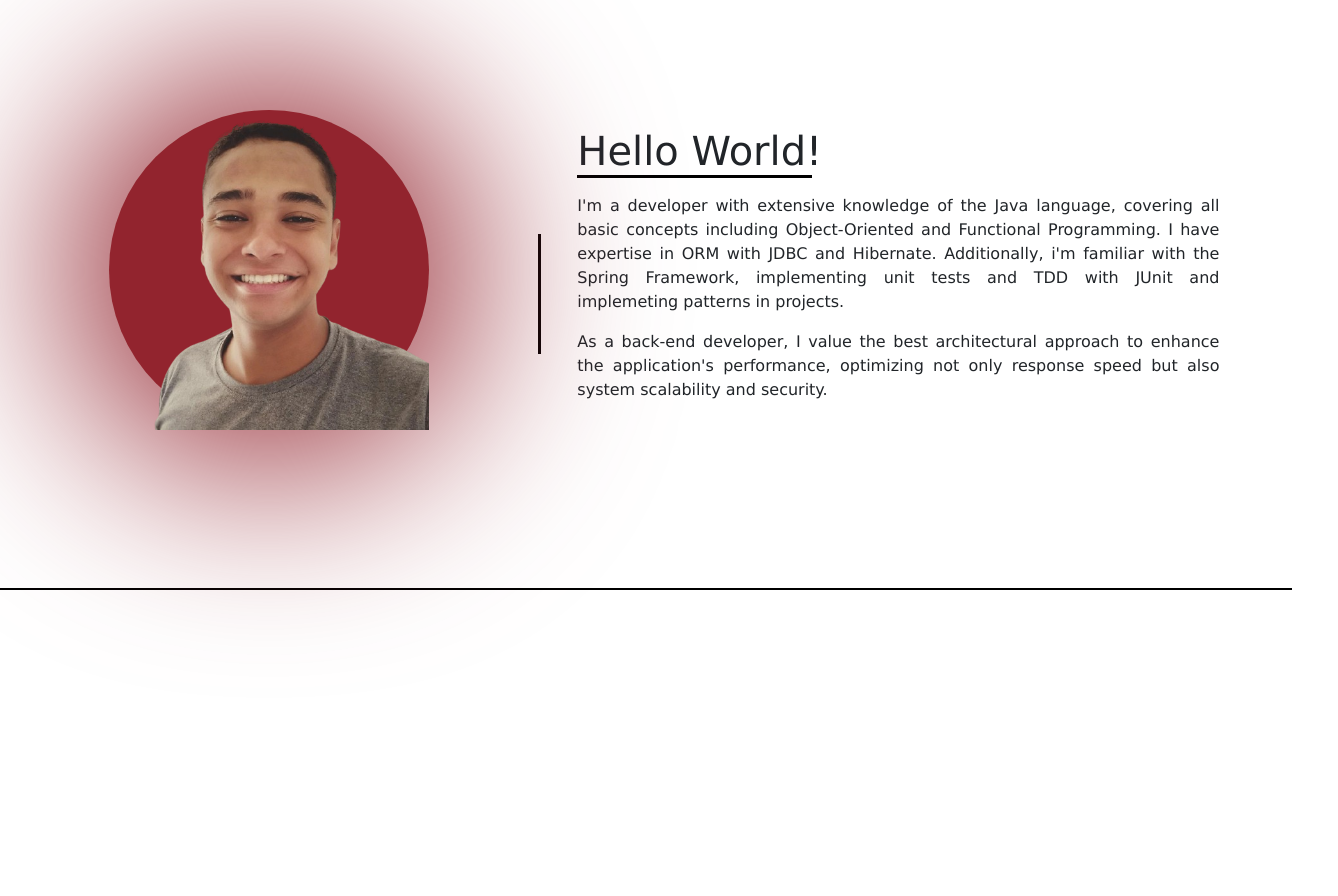
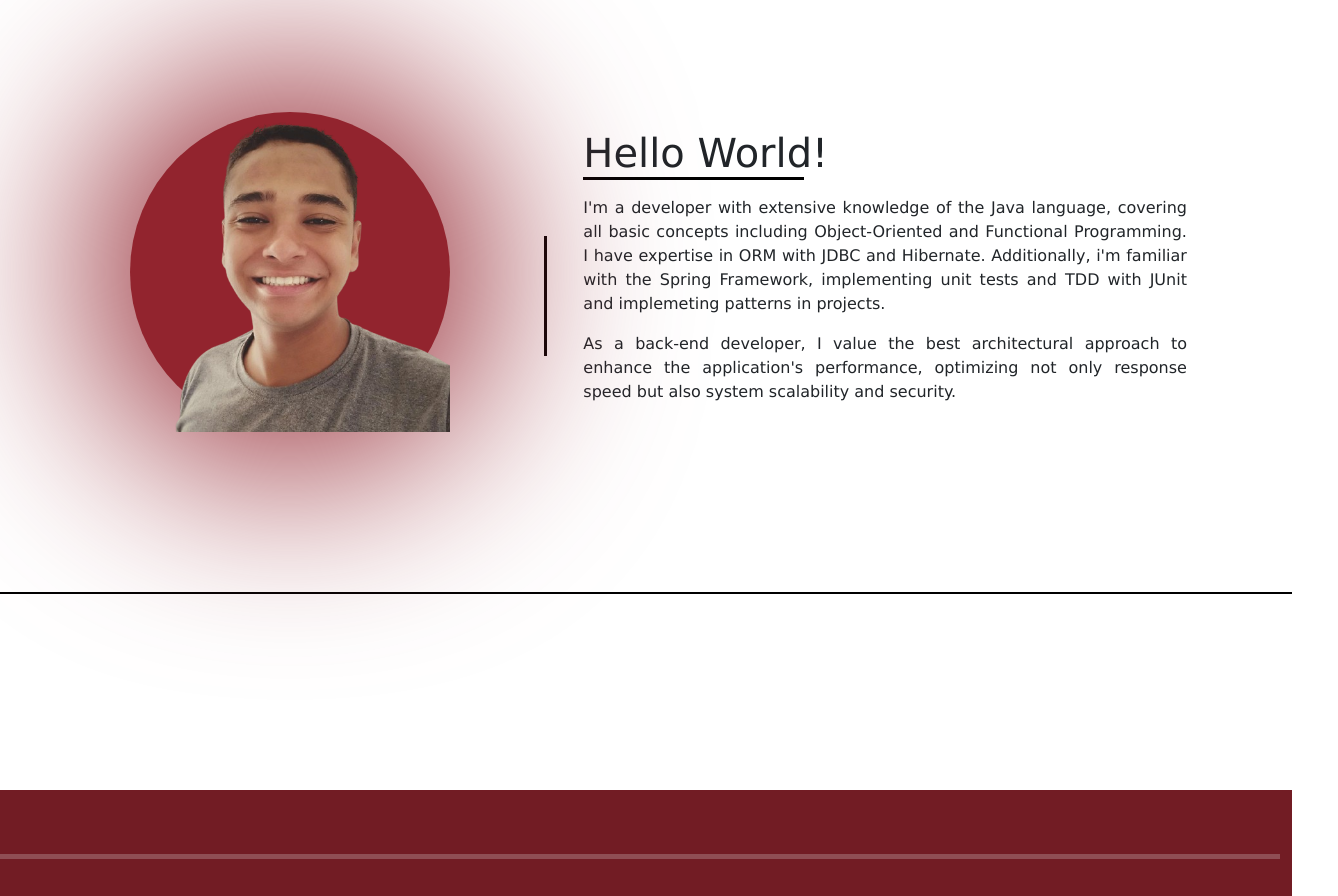
Before and after one commit to cleytonorocha/portifolio, an Angular app: page / in a window 1280 px wide. Shown: the part 100-996 px from the top of the page, 1338 px wide, since content can reach past the window. Before the commit the page ends 800 px from the top, so only its background shows below. Built offline with nearby package versions, Linux system fonts and the light colour scheme.

Commit message:
feat: static projects component

```diff
--- a/src/app/app.component.css
+++ b/src/app/app.component.css
@@ -0,0 +1,16 @@
+main>div{
+    margin-bottom: 15%;
+}
+.white-line{
+    border: 0;
+    height: 5px;
+    background-color: #e3e3e3ff;
+    margin-top: 4em;
+    margin-bottom: 5em;
+
+}
+#projects{
+    height: 40em;
+    border-width: 5px;
+    background-color: rgb(114, 28, 36);
+}
--- a/src/app/app.component.html
+++ b/src/app/app.component.html
@@ -1,2 +1,12 @@
-<app-nav-bar/>
-<app-apresentation/>
+<app-nav-bar />
+<main class="row">
+    <div class="ps-5 pe-5 border border-black border-start-0 border-end-0 border-2">
+        <app-apresentation />
+    </div>
+
+    <section id="projects" style="height: 100em;">
+        <hr class="white-line">
+        <app-projects />
+        <hr class="white-line">
+    </section>
+</main>
--- a/src/app/app.component.ts
+++ b/src/app/app.component.ts
@@ -2,6 +2,7 @@ import { Component } from '@angular/core';
 import { RouterOutlet } from '@angular/router';
 import { ApresentationComponent } from './main/apresentation.component';
 import { NavBarComponent } from './nav-bar/nav-bar.component';
+import { ProjectsComponent } from './projects/projects.component';
 
 @Component({
   selector: 'app-root',
@@ -9,7 +10,8 @@ import { NavBarComponent } from './nav-bar/nav-bar.component';
   imports: [
     RouterOutlet,
     NavBarComponent,
-    ApresentationComponent
+    ApresentationComponent,
+    ProjectsComponent
   ],
   templateUrl: './app.component.html',
   styleUrl: './app.component.css'
--- a/src/app/main/apresentation.component.html
+++ b/src/app/main/apresentation.component.html
@@ -1,4 +1,4 @@
-<section class="row border border-black border-start-0 border-end-0 border-2 ms-0 align-items-center" id="main">
+<section class="row  ms-0 align-items-center" id="main">
     <section class="col-md-5 d-flex h-100 justify-content-evenly align-items-center">
         <div id="bg-photo-blur"></div>
         <div id="bg-photo"></div>
@@ -9,10 +9,8 @@
     </section>
     <div id="vertical-line" class="col-sm-1 mt-5"></div>
     <section class="col-md d-flex flex-column align-self-center">
-        <div class="row-md">
-            <div class="col-12 p-0 text-nowrap">
+        <div class="row-md ">
                 <h1 class="fw-normal text-nowrap text-center border-bottom border-3 border-black col-sm-4 p-0 m-0 pt-1 mb-3 ">Hello World!</h1>
-            </div>
         </div>
 
         <div class="row text-align-justify">
--- a/src/app/nav-bar/nav-bar.component.css
+++ b/src/app/nav-bar/nav-bar.component.css
@@ -1,4 +1,4 @@
 nav>div{
     margin-left: 2em;
-    margin-right: 3em;
+    margin-right: 2em;
   }
--- /dev/null
+++ b/src/app/projects/projects.component.css
@@ -0,0 +1,27 @@
+.pr-photo {
+  width: 30em;
+  height: 20em;
+  border-radius: 25px;
+  background-color: white;
+}
+
+#projects-div {
+  padding-top: 5em;
+  padding-bottom: 5em;
+  border-radius: 25px;
+  border-color: #885257ff !important;
+  background: rgb(114, 28, 36);
+  background: radial-gradient(
+    circle,
+    rgba(89, 23, 33, 1) 6%,
+    rgba(114, 28, 36, 1) 52%
+  );
+}
+
+#carousel-next-button{
+    right: -8em;
+}
+
+#carousel-prev-button{
+    left: -8em;
+}
--- /dev/null
+++ b/src/app/projects/projects.component.html
@@ -0,0 +1,60 @@
+<section id="carouselFade" class="container carousel slide carousel-fade">
+    <div class="row text-white text-center border border-3 " id="projects-div">
+        <h1 class="pt-3 pb-5 ">Projetos</h1>
+        <div class="row justify-content-md-evenly align-items-center">
+            <div class="pr-photo col-md-6 my-5">
+                <img class="img-fluid" src="src" alt="">
+            </div>
+            <div class="col-md-6 text-align-justify">
+                    <p>
+                        Lorem ipsum dolor sit amet consectetur adipisicing elit. Nulla veritatis eaque ipsam saepe veniam
+                        pariatur vitae, libero hic tempora natus culpa, alias nemo. Quia consequuntur deleniti nam incidunt
+                        debitis quaerat?Lorem ipsum dolor sit amet, consectetur adipisicing elit. Ullam quam dolores nulla
+                        reiciendis, ipsum consectetur quas, sequi animi tempore velit beatae est iste dolor laudantium
+                        mollitia, ad harum at laborum.
+                        Lorem ipsum dolor sit amet consectetur adipisicing elit. Debitis repellendus totam aperiam
+                        voluptates vel perferendis facere, iure sed consequatur cumque, rem, modi repudiandae natus minus?
+                        Error saepe consectetur omnis ad!
+                    </p>
+                    <p>
+                        Lorem ipsum dolor sit amet consectetur adipisicing elit. Error eos aliquam repellendus libero, dolor
+                        quisquam quos vero tempora ipsam aut, soluta numquam sunt, doloribus vitae excepturi sit aspernatur
+                        obcaecati veniam.
+                    </p>
+            </div>
+        </div>
+    </div>
+    <button id="carousel-prev-button" class="carousel-control-prev" type="button" data-bs-target="#carouselFade"
+        data-bs-slide="prev">
+        <span class="carousel-control-prev-icon" aria-hidden="true"></span>
+        <span class="visually-hidden">Previous</span>
+    </button>
+    <button id="carousel-next-button" class="carousel-control-next" type="button" data-bs-target="#carouselFade"
+        data-bs-slide="next">
+        <span class="carousel-control-next-icon" aria-hidden="true"></span>
+        <span class="visually-hidden">Next</span>
+    </button>
+</section>
+
+
+<!-- <div id="carouselExampleFade" class="carousel slide carousel-fade">
+        <div class="carousel-inner">
+          <div class="carousel-item active">
+            <img src="assets/logo/home.svg" class="d-block w-50" alt="...">
+          </div>
+          <div class="carousel-item">
+            <img src="assets/logo/code.svg" class="d-block w-100" alt="...">
+          </div>
+          <div class="carousel-item">
+            <img src="assets/logo/tech.svg" class="d-block w-100" alt="...">
+          </div>
+        </div>
+        <button class="carousel-control-prev" type="button" data-bs-target="#carouselExampleFade" data-bs-slide="prev">
+          <span class="carousel-control-prev-icon" aria-hidden="true"></span>
+          <span class="visually-hidden">Previous</span>
+        </button>
+        <button class="carousel-control-next" type="button" data-bs-target="#carouselExampleFade" data-bs-slide="next">
+          <span class="carousel-control-next-icon" aria-hidden="true"></span>
+          <span class="visually-hidden">Next</span>
+        </button>
+      </div> -->
--- a/src/index.html
+++ b/src/index.html
@@ -9,7 +9,6 @@
   <meta name="description" content="Portifólio pessoal">
   <meta name="keywords" content="HTML, CSS, JavaScript, Angular, Bootstrap, Typescript">
   <meta name="author" content="Cleyton_ORocha">
-  <meta name="viewport" content="width=device-width, initial-scale=1">
 
   <link rel="stylesheet" href="https://cdnjs.cloudflare.com/ajax/libs/font-awesome/4.7.0/css/font-awesome.min.css">
 
--- a/src/styles.css
+++ b/src/styles.css
@@ -127,11 +127,24 @@ table {
   border-collapse: collapse;
   border-spacing: 0;
 }
-
 body {
   font-family :  'Lucida Bright','Lucida Sans', 'Lucida Sans Regular', 'Lucida Grande', 'Lucida Sans Unicode', Geneva, Verdana, sans-serif !important;
+  overflow-x: hidden;
+  overflow-y: auto !important;
 }
 
 .text-align-justify{
   text-align: justify;
 }
+
+::-webkit-scrollbar {
+  width: 5px;
+}
+
+::-webkit-scrollbar-thumb {
+  background: #ce2424;
+}
+
+::-webkit-scrollbar-track {
+  background-color: #000000;
+}
```
Also changed, not shown: src/app/nav-bar/nav-bar.component.html (+4 -4 lines), src/app/projects/projects.component.ts (added, +12 -0 lines).
